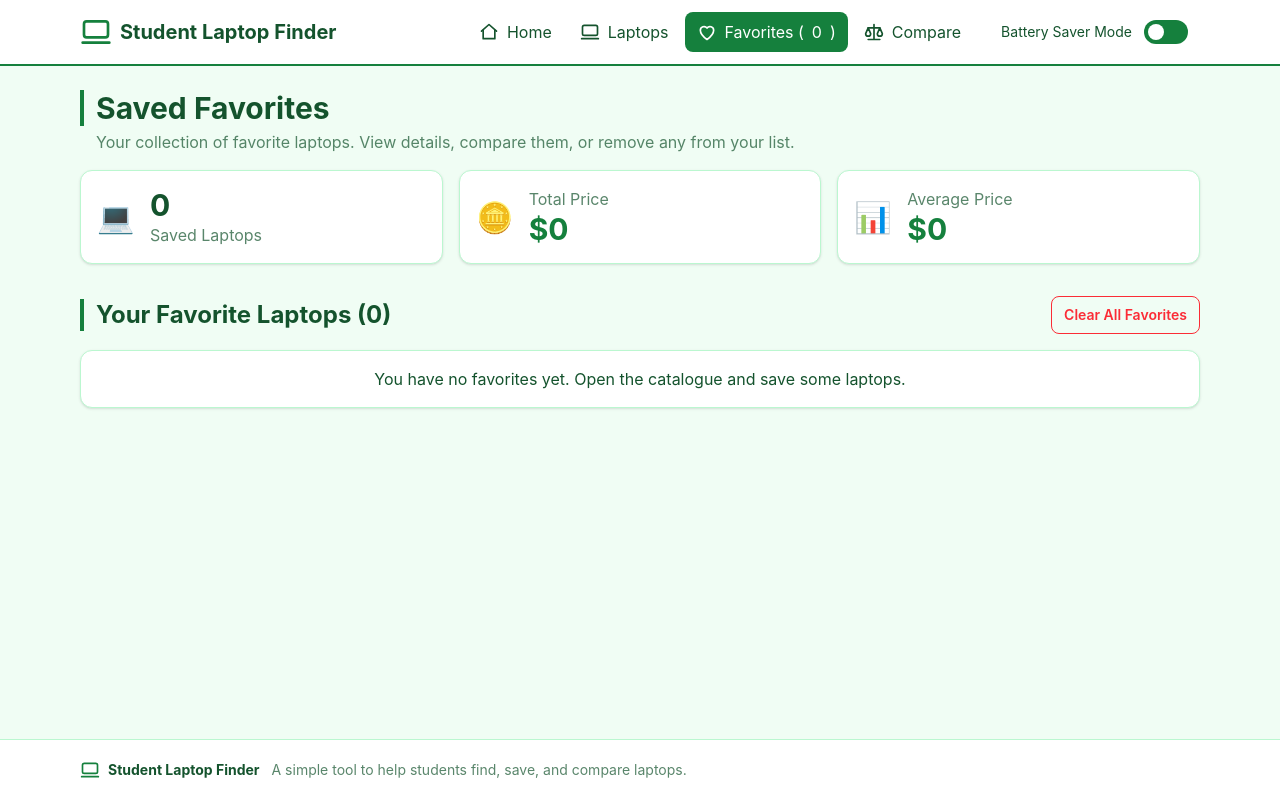
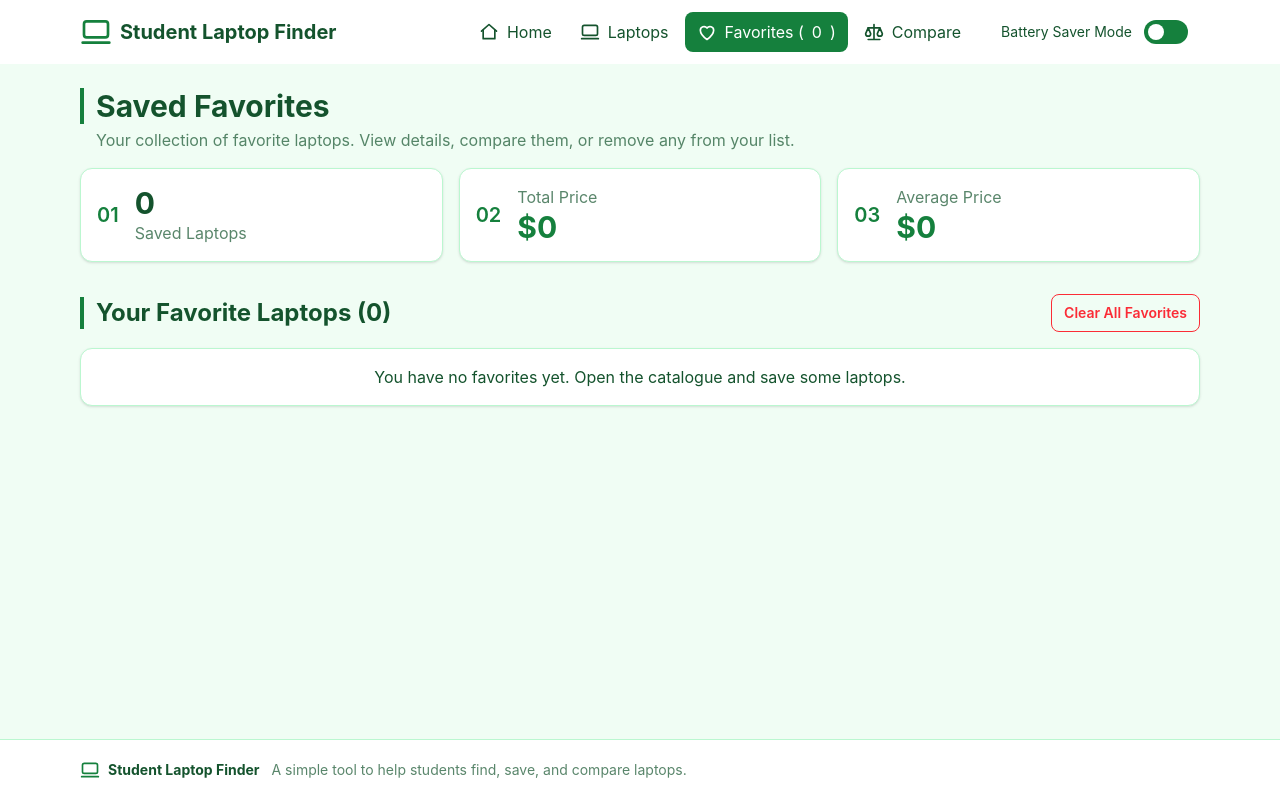
Before and after one commit to s-mariamfarag-blip/student-laptop-finder-mariam-sherif, a website with bundled scripts: page favorites.html in a window 1280 px wide. Built offline with nearby package versions, Linux system fonts and the light colour scheme.

Commit message:
Update header and card elements in favorites.html

```diff
--- a/favorites.html
+++ b/favorites.html
@@ -11,14 +11,14 @@
     // fetch() and modules do not work when a page is opened as a file
     if (location.protocol === "file:") document.body.insertAdjacentHTML("afterbegin", "<p class='bg-red-600 text-white p-3 text-center'>Please open this site with Live Server (http://...), not by double-clicking the file.</p>");
   </script>
-  <header id="header" class="bg-card border-b-2 border-accent"></header>
+  <header id="header" class="bg-card border-b border-line"></header>
   <main class="max-w-6xl w-full mx-auto px-4 py-6 flex-1">
     <h1 class="text-3xl font-bold mb-1 border-l-4 border-accent pl-3">Saved Favorites</h1>
     <p class="mb-4 opacity-70 pl-4">Your collection of favorite laptops. View details, compare them, or remove any from your list.</p>
     <section class="grid gap-4 sm:grid-cols-3 mb-8">
-      <div class="card flex items-center gap-4"><span class="text-3xl">💻</span><div><p id="savedNum" class="text-3xl font-bold">0</p><p class="opacity-70">Saved Laptops</p></div></div>
-      <div class="card flex items-center gap-4"><span class="text-3xl">🪙</span><div><p class="opacity-70">Total Price</p><p id="totalPrice" class="text-3xl font-bold text-accent">$0</p></div></div>
-      <div class="card flex items-center gap-4"><span class="text-3xl">📊</span><div><p class="opacity-70">Average Price</p><p id="avgPrice" class="text-3xl font-bold text-accent">$0</p></div></div>
+      <div class="card flex items-center gap-4"><span class="text-xl font-semibold text-accent">01</span><div><p id="savedNum" class="text-3xl font-bold">0</p><p class="opacity-70">Saved Laptops</p></div></div>
+      <div class="card flex items-center gap-4"><span class="text-xl font-semibold text-accent">02</span><div><p class="opacity-70">Total Price</p><p id="totalPrice" class="text-3xl font-bold text-accent">EGP 0</p></div></div>
+      <div class="card flex items-center gap-4"><span class="text-xl font-semibold text-accent">03</span><div><p class="opacity-70">Average Price</p><p id="avgPrice" class="text-3xl font-bold text-accent">EGP 0</p></div></div>
     </section>
     <div class="flex flex-wrap items-center justify-between gap-3 mb-4">
       <h2 id="listTitle" class="text-2xl font-bold border-l-4 border-accent pl-3">Your Favorite Laptops</h2>
```
